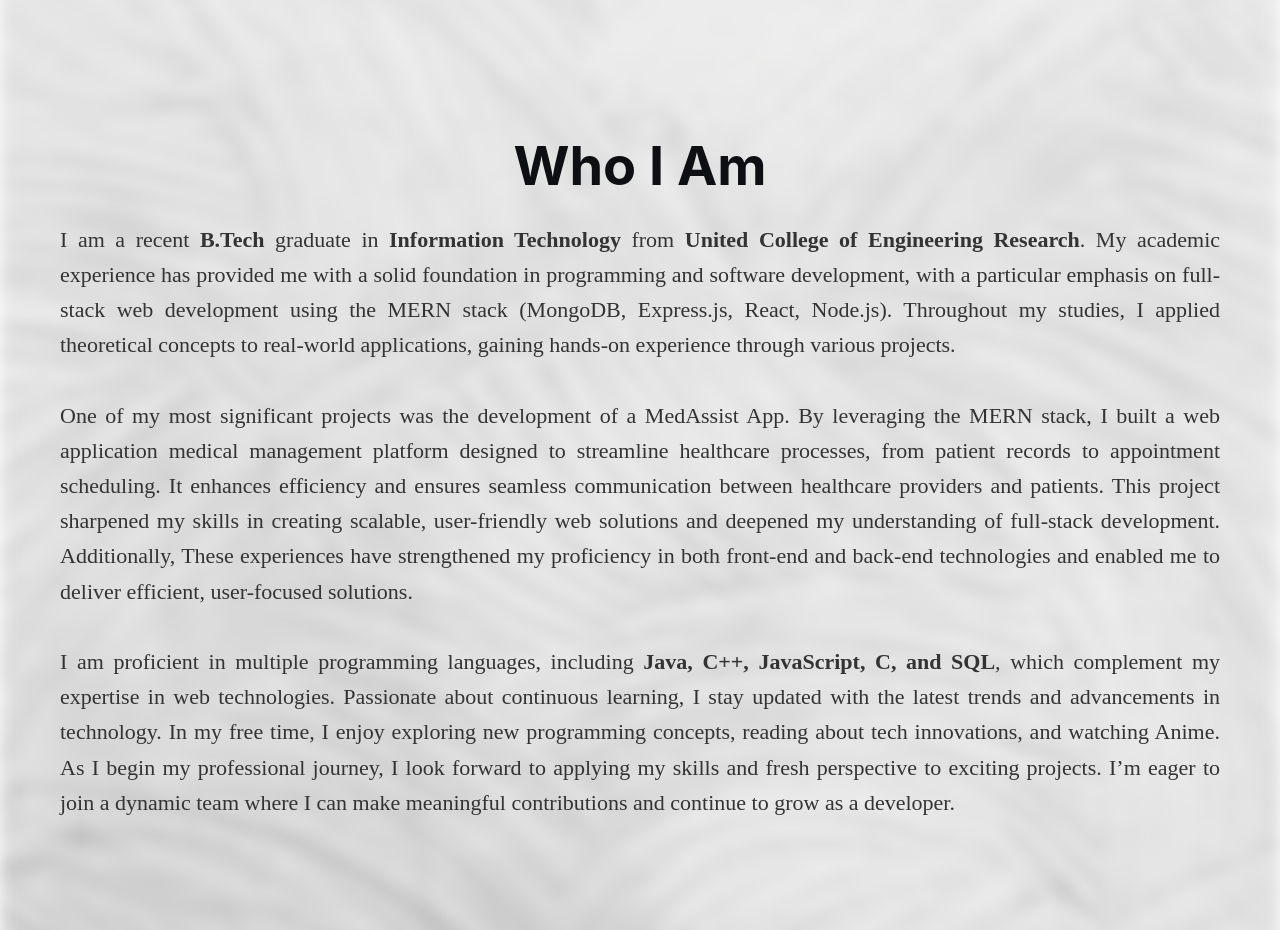
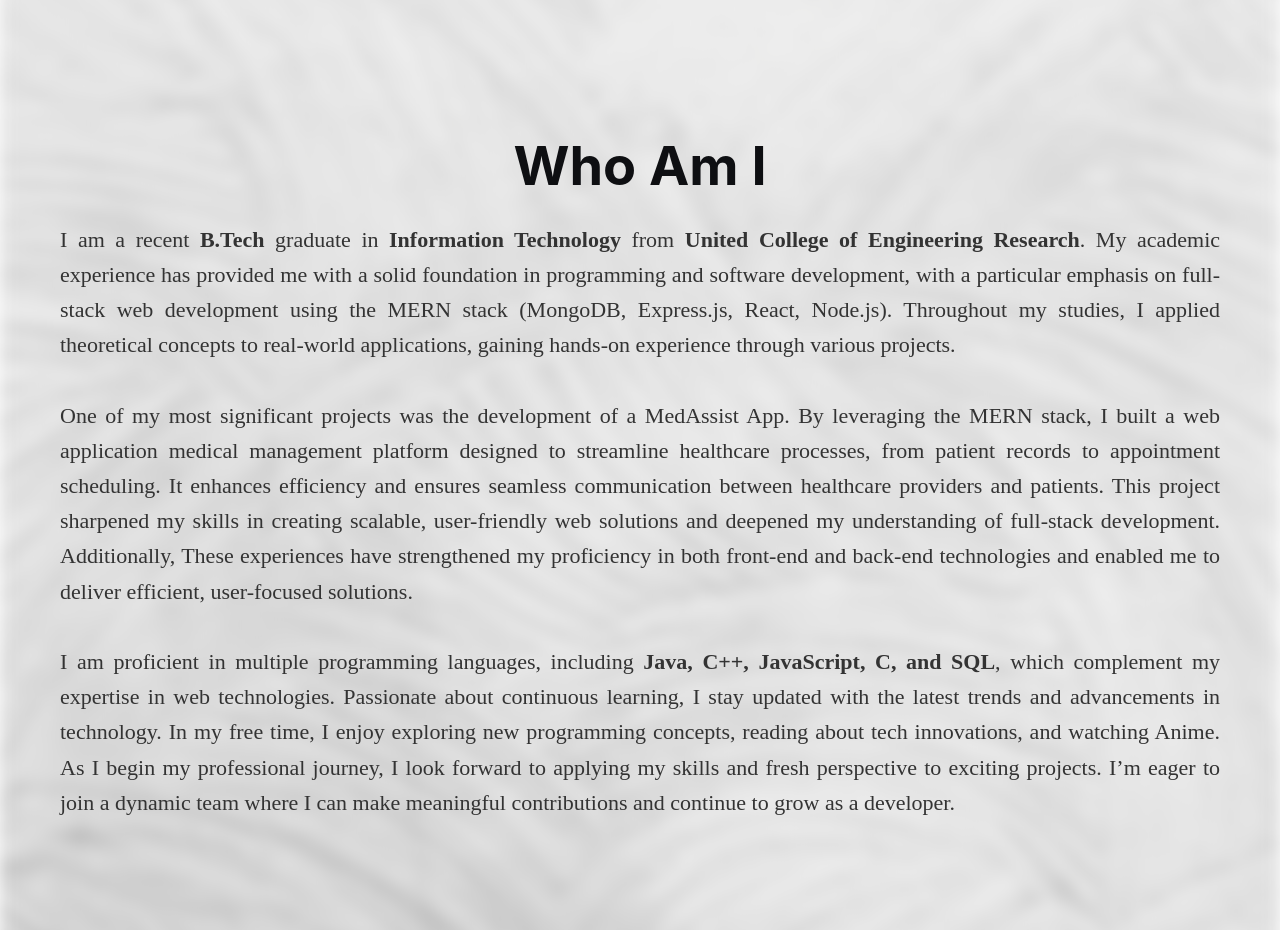
Before and after one commit to Ayushd028/ayush-portfolio, a React (Create React App) app: page / in a window 1280 px wide. Shown: the part 860-1790 px from the top of the page. Built offline with nearby package versions, Linux system fonts and the light colour scheme.

Commit message:
Update About.jsx

```diff
--- a/src/components/About/About.jsx
+++ b/src/components/About/About.jsx
@@ -5,7 +5,7 @@ function About() {
   return (
     <>
       <div className="about-container" id="About">
-        <h2 className="about-subtitle">Who I Am</h2>
+        <h2 className="about-subtitle">Who Am I</h2>
         <p className="about-description">
           I am a recent <b>B.Tech</b> graduate in <b>Information Technology</b>{" "}
           from <b>United College of Engineering Research</b>. My academic
```
